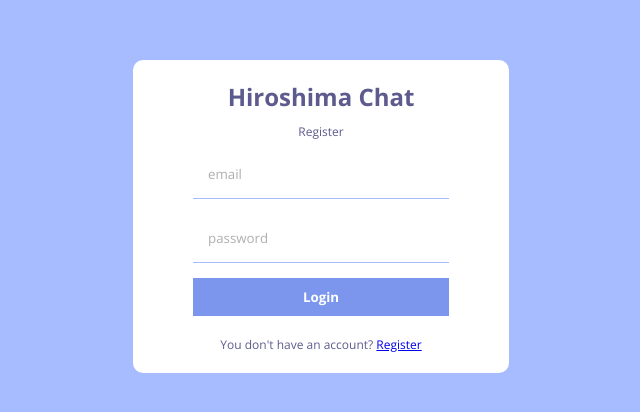
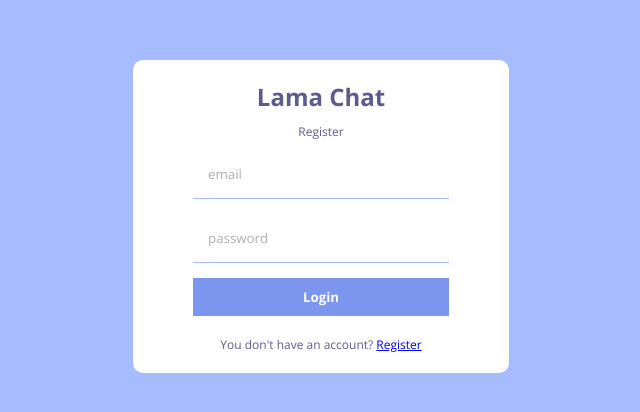
Before and after one commit to Ndohjapan/docker-react-chat-app, a React (Create React App) app in the folder youtube2022/: page /login in a window 1280 px wide. Shown: the part 184-596 px from the top of the page, without its empty margins (319-959 px from the left). Built offline with nearby package versions, Linux system fonts and the light colour scheme; no server answers.

Commit message:
I have made slight changes to it

```diff
--- a/youtube2022/src/pages/Login.jsx
+++ b/youtube2022/src/pages/Login.jsx
@@ -28,7 +28,7 @@
   return (
     <div className="formContainer">
       <div className="formWrapper">
-        <span className="logo">Hiroshima Chat</span>
+        <span className="logo">Lama Chat</span>
         <span className="title">Register</span>
         <form  onSubmit={handleSubmit}>
           <input type="email" name="" id="" placeholder="email" />
```
Also changed, not shown: 1 other file (tests, documents, lock files or other folders).
